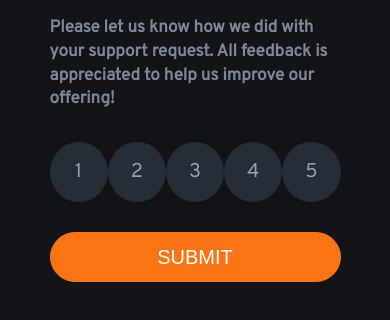
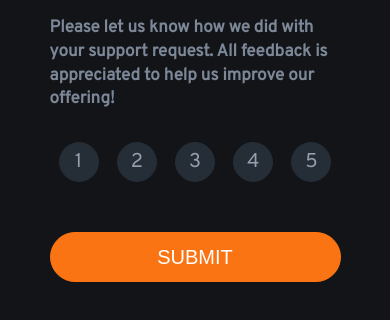
Before and after one commit to Kr3t2115/rating-component, a plain HTML site: page index.html in a window 390 px wide. Shown: the part 364-684 px from the top of the page. Drawn offline with Linux system fonts and the light colour scheme.

Commit message:
change style.css

```diff
--- a/style.css
+++ b/style.css
@@ -140,3 +140,10 @@ body {
   color: var(--orange);
   border-radius: 20px;
 }
+
+@media only screen and (max-width: 600px) {
+  .buttons button {
+    width: 40px;
+    height: 40px;
+  }
+}
```
